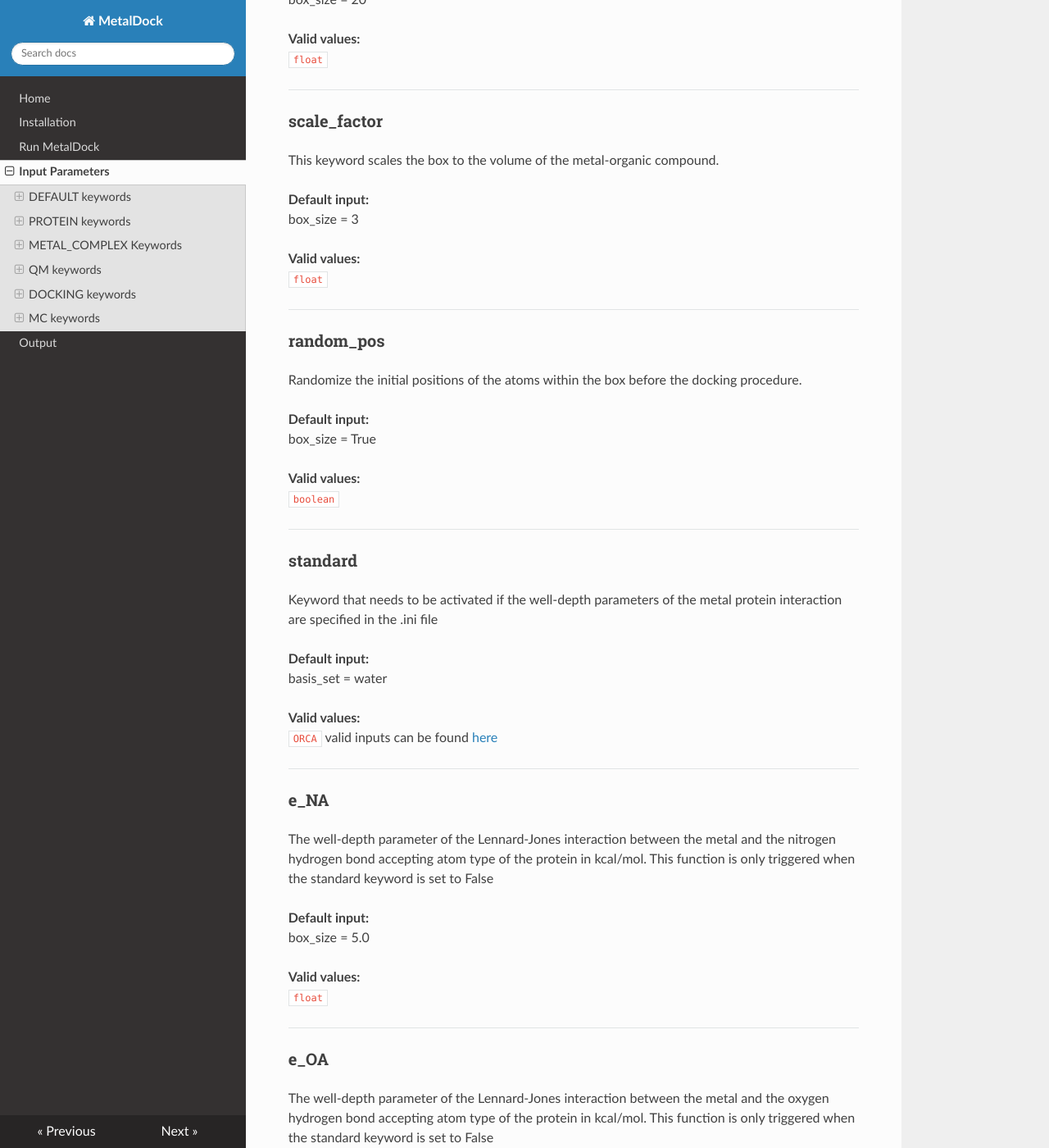
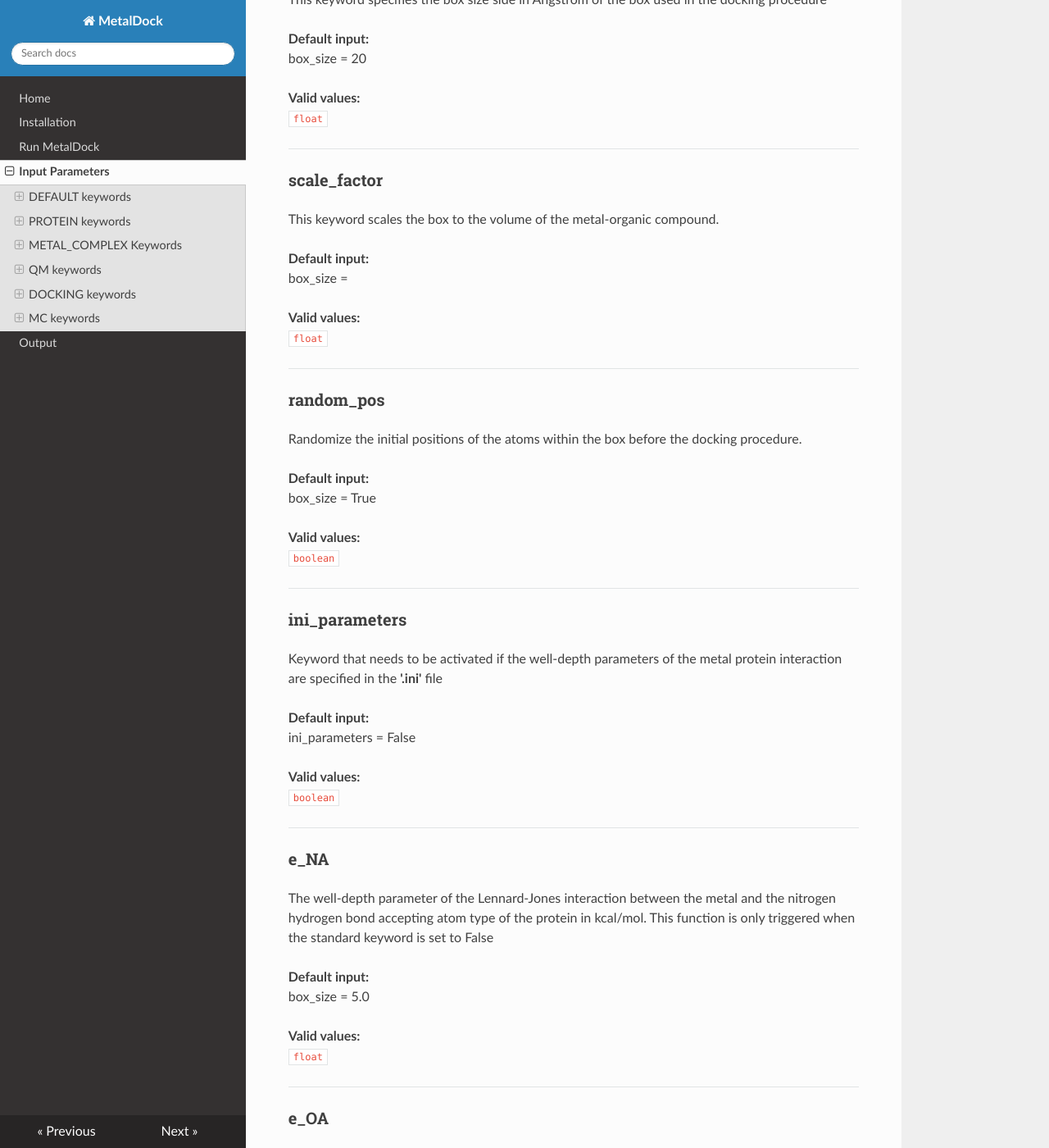
Before and after one commit to MatthijsHak/MetalDock, an MkDocs documentation site: the page built from docs/docs/input_parameters.md, in a window 1280 px wide and 1400 px high, scrolled down 8185 px. Shown: the whole window at 82% size. Built offline with MkDocs 1.6.1, drawn with Linux system fonts in a browser that asks for light colours; nearby versions of some CDN libraries; some of the changed text lies outside the part shown.

Commit message:
update standard values

```diff
--- a/docs/docs/input_parameters.md
+++ b/docs/docs/input_parameters.md
@@ -1,6 +1,6 @@
 # Input
 
-MetalDock is run with a .ini file in which all the different parameters are set.
+MetalDock is configured using a **'.ini'** file in which various parameters are set. This section provides an overview of the input parameters, categorized into the different headers of the **'.ini'** file. For examples, see **'input_examples'** of the GitHub repository.
 
 ## DEFAULT keywords
 
@@ -129,7 +129,7 @@ xyz_file = metal_complex.xyz
 ---
 
 ### charge
-The total charge of the metal-organic compound.
+The total charge of the metal-organic compound. Spin is here defined as the number of spin-alpha electrons in excess of spin-beta electrons.
 
 **Default input:**
 charge = 0
@@ -194,7 +194,7 @@ basis_set = TZP
 The functional type used for the DFT calculations.
 
 **Default input:**
-basis_set = GGA
+functional_type = GGA
 
 **Valid values:**
 `ADF` valid inputs can be found [here](https://www.scm.com/doc/ADF/Input/Density_Functional.html)
@@ -206,7 +206,7 @@ basis_set = GGA
 The basis set used for the DFT calculations.
 
 **Default input:**
-basis_set = PBE
+functional = PBE
 
 **Valid values:**
 `ADF` valid inputs can be found [here](https://www.scm.com/doc/ADF/Input/Density_Functional.html)
@@ -218,7 +218,7 @@ basis_set = PBE
 The basis set used for the DFT calculations.
 
 **Default input:**
-basis_set = Grimme3 BJDAMP
+dispsersion = Grimme3 BJDAMP
 
 **Valid values:**
 `ADF` valid inputs can be found [here](https://www.scm.com/doc/ADF/Input/Density_Functional.html#dispersion-corrections)
@@ -230,7 +230,7 @@ basis_set = Grimme3 BJDAMP
 The basis set used for the DFT calculations.
 
 **Default input:**
-basis_set = water
+solvent = water
 
 **Valid values:**
 `ADF` valid inputs can be found [here](https://www.scm.com/doc/ADF/Input/COSMO.html)
@@ -242,7 +242,7 @@ basis_set = water
 This keyword accepts a string for the values where you in an ORCA run script would put a ! in front
 
 **Default input:**
-basis_set = PBE def2-TZVP
+orcasimpleinput = PBE def2-TZVP
 
 **Valid values:**
 `ORCA` valid inputs can be found [here](https://sites.google.com/site/orcainputlibrary/home)
@@ -253,7 +253,7 @@ basis_set = PBE def2-TZVP
 This keywords accepts a string for the values where you in an ORCA run script would put a % in front. You should **NOT** specify here the number of CPUs, as that is already taken of with ncpu keyword.
 
 **Default input:**
-basis_set = water
+orcablocks =
 
 **Valid values:**
 `ORCA` valid inputs can be found [here](https://sites.google.com/site/orcainputlibrary/home)
@@ -332,7 +332,7 @@ box_size = 20
 This keyword scales the box to the volume of the metal-organic compound.
 
 **Default input:**
-box_size = 3
+box_size =
 
 **Valid values:**
 `float`
@@ -350,14 +350,14 @@ box_size = True
 
 ---
 
-### standard
-Keyword that needs to be activated if the well-depth parameters of the metal protein interaction are specified in the .ini file
+### ini_parameters
+Keyword that needs to be activated if the well-depth parameters of the metal protein interaction are specified in the **'.ini'** file
 
 **Default input:**
-basis_set = water
+ini_parameters = False
 
 **Valid values:**
-`ORCA` valid inputs can be found [here](https://sites.google.com/site/orcainputlibrary/home)
+`boolean`
 
 ---
 
```
Also changed, not shown: other parts of docs/docs/input_parameters.md (+14 -3 lines), docs/docs/index.md (+6 -1 lines), 8 other files.
